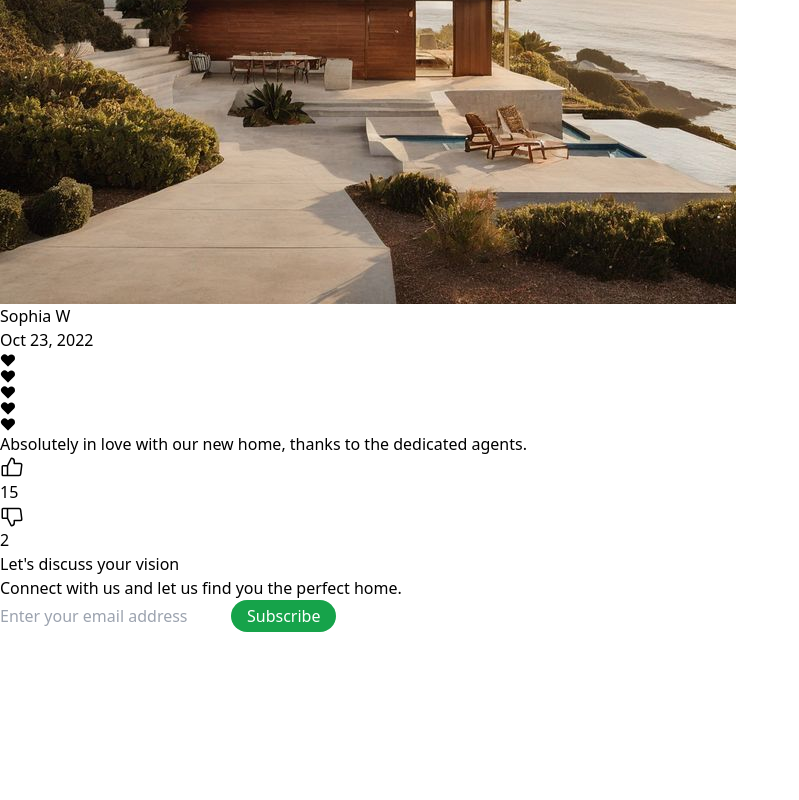
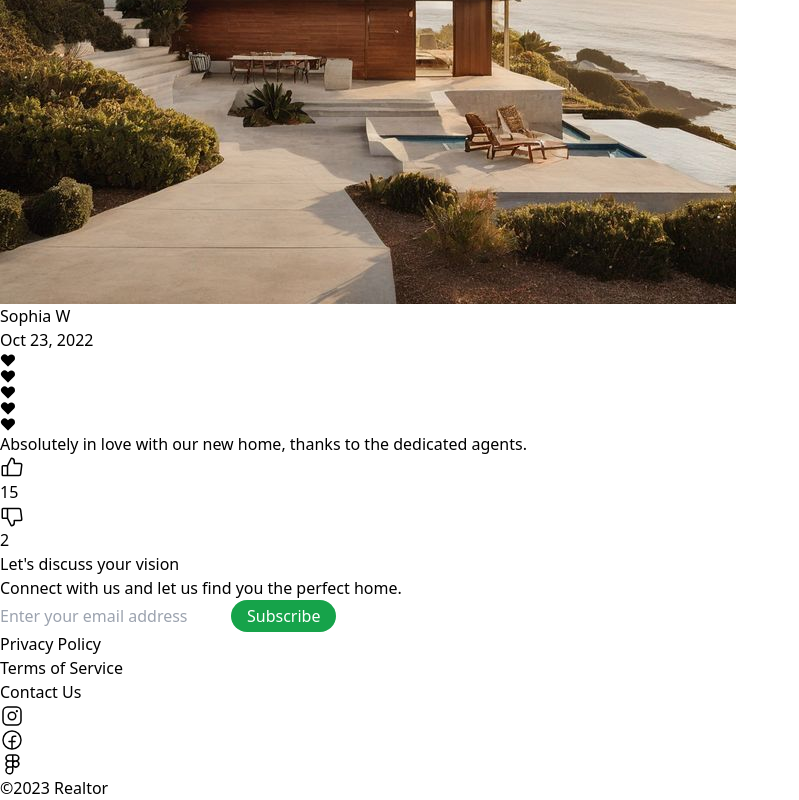
Before and after one commit to DUSHIME1212/Reactor, a React (Vite) app: page / in a window 1280 px wide. Shown: the part 8533-9333 px from the top of the page, without its empty margins (0-799 px from the left). Before the commit the page ends 9165 px from the top, so only its background shows below. Built offline with nearby package versions, Linux system fonts and the light colour scheme.

Commit message:
Home: desktop finish

```diff
--- /dev/null
+++ b/src/components/footer.jsx
@@ -0,0 +1,22 @@
+import React from 'react';
+import { InstagramLogo, FacebookLogo, FigmaLogo } from "@phosphor-icons/react/dist/ssr";
+
+const Footer = () => {
+    return (
+        <div className="text-black p-4 flex items-center flex-col mt-16">
+            <div className='flex w-full items-center justify-evenly mb-4'>
+                <h1 className="cursor-pointer hover:underline">Privacy Policy</h1>
+                <h1 className="cursor-pointer hover:underline">Terms of Service</h1>
+                <h1 className="cursor-pointer hover:underline">Contact Us</h1>
+            </div>
+            <div className='flex gap-2 text-center'>
+                <InstagramLogo size={24} className="cursor-pointer hover:text-green-900" />
+                <FacebookLogo size={24} className="cursor-pointer hover:text-green-900" />
+                <FigmaLogo size={24} className="cursor-pointer hover:text-green-900" />
+            </div>
+            <h1 className="mt-4 text-center">©2023 Realtor</h1>
+        </div>
+    );
+}
+
+export default Footer;
--- a/src/components/navbar.jsx
+++ b/src/components/navbar.jsx
@@ -34,7 +34,7 @@ const Navbar = () => {
             </a>
             <ul className='flex gap-2'>
                 {Navlinks.map((navitem, index) => (
-                    <li key={index} className="cursor-pointer">{navitem.title}</li>
+                    <li key={index} className="cursor-pointer hover:text-green-900">{navitem.title}</li>
                 ))}
             </ul>
             <div className='flex items-center rounded-full text-black'>
--- a/src/pages/home.jsx
+++ b/src/pages/home.jsx
@@ -3,6 +3,7 @@ import Navbar from '../components/navbar'
 import Content from '../components/content'
 import Choosecard from '../components/chooseCard'
 import TestimonialCard from '../components/testmonialcard';
+import Footer from '../components/footer';
 
 const img2 = 'public/images/9c77bced-d6b2-4c35-b356-4bd095b6534d.jpeg'
 const img1 = 'public/images/Modern house by the ocean.jpeg'
@@ -46,6 +47,7 @@ const Home = () => {
               <button className='btn'>Subscribe</button>
             </div>
           </div>
+          <Footer />
         </div>
       </div>
     </div>
```
